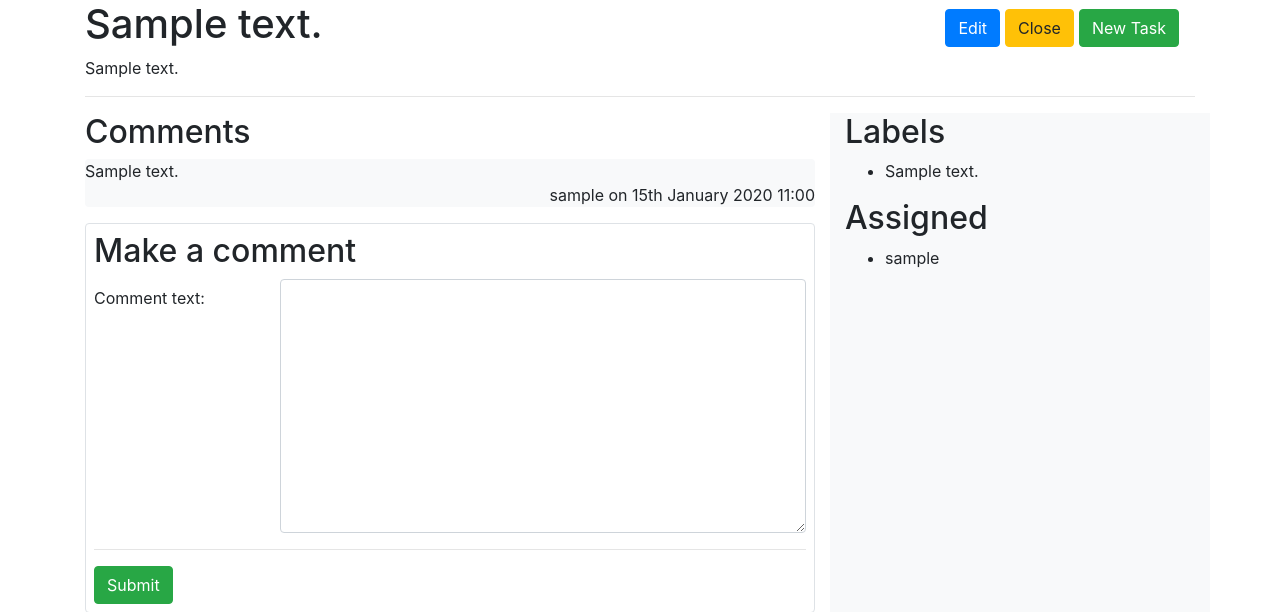
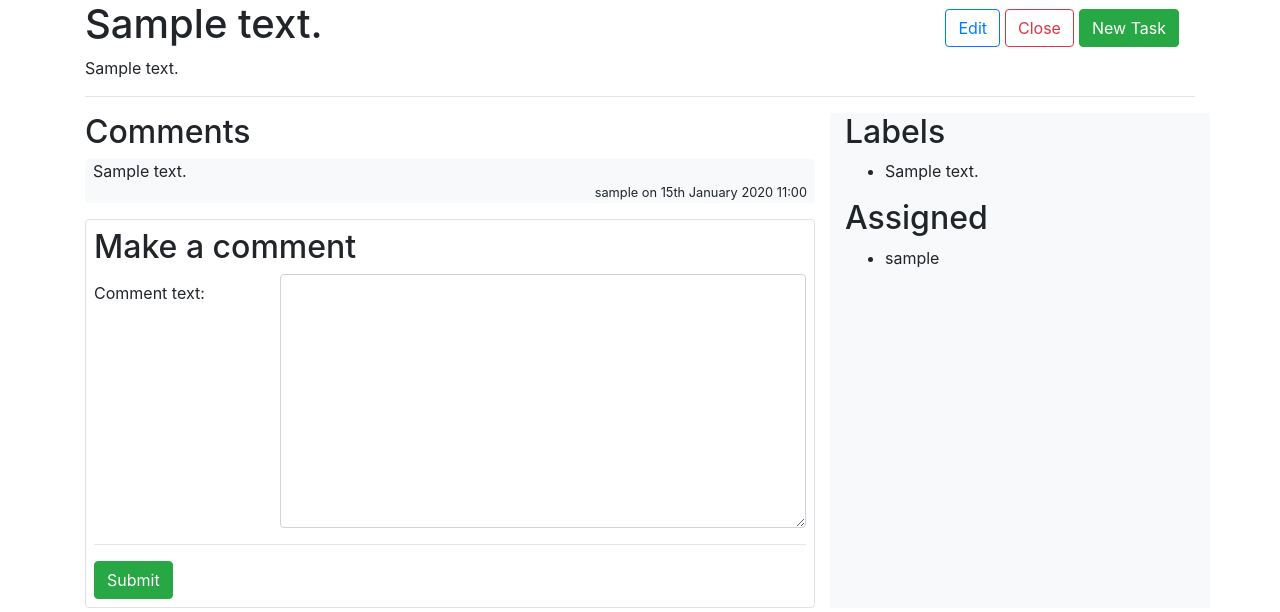
Before and after one commit to phiphi282/Frudo, a Django app: page /tasks/1/ in a window 1280 px wide. Shown: the part 56-668 px from the top of the page. Run offline with Django 3.2, Linux system fonts and the light colour scheme; a user stored in the database is signed in; tables that the repository leaves empty hold one stand-in row (values such as "Sample post"); some libraries are stand-ins or nearby versions.

Commit message:
added a bit more BEAUT

```diff
--- a/Django/tasks/templates/tasks/detail.html
+++ b/Django/tasks/templates/tasks/detail.html
@@ -7,9 +7,9 @@
 			<h1>{{ task.task_text }}</h1>
 		</div>
 		<div class="col pull-right">
-			<button type="button" class="btn btn-primary" onclick="location.href= '{% url 'tasks:edit' task.id %}';">Edit</button>
+			<button type="button" class="btn btn-outline-primary" onclick="location.href= '{% url 'tasks:edit' task.id %}';">Edit</button>
 			<div class="divider"></div>
-			<button type="button" class="btn btn-warning" onclick="location.href= '{% url 'tasks:finishTask' task.id %}';">Close</button>
+			<button type="button" class="btn btn-outline-danger" onclick="location.href= '{% url 'tasks:finishTask' task.id %}';">Close</button>
 			<div class="divider"></div>
 			<button type="button" class="btn btn-success" onclick="location.href= '{% url 'tasks:create' %}';">New Task</button>
 		</div>
@@ -26,8 +26,10 @@
 		<h2>Comments</h2>
 		{% for comment in comments %}
 			<div class="bg-light rounded">
-				{{ comment.comment_text }} <br>
-				<p class="text-right">{{ comment.comment_user.username }} on {{ comment.comment_date | date:"jS F Y H:i"}}</p>
+				<div class="m-2">
+					<span>{{ comment.comment_text }}</span>
+					<p class="text-right small">{{ comment.comment_user.username }} on {{ comment.comment_date | date:"jS F Y H:i"}}</p>
+				</div>
 			</div>
 		{% endfor %}
 		<div class="border rounded p-2">
@@ -46,7 +48,6 @@
 		</div>
 	</div>
 	<div class="col-sm-4 bg-light">
-
 		<h2>Labels</h2>
 		<ul>
 		{% for label in labels %}
```
Also changed, not shown: Django/tasks/templates/tasks/index.html (+6 -5 lines).
